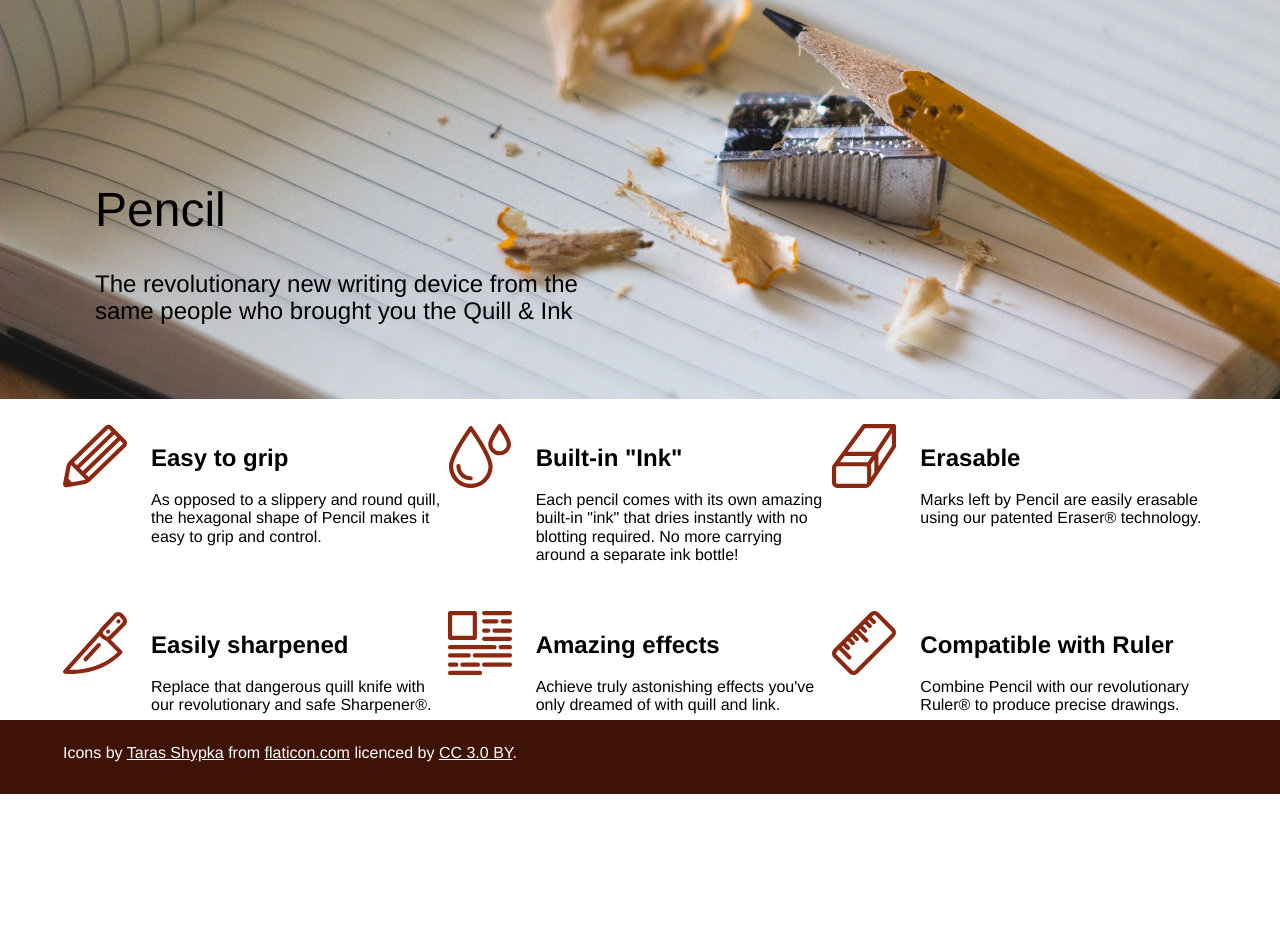
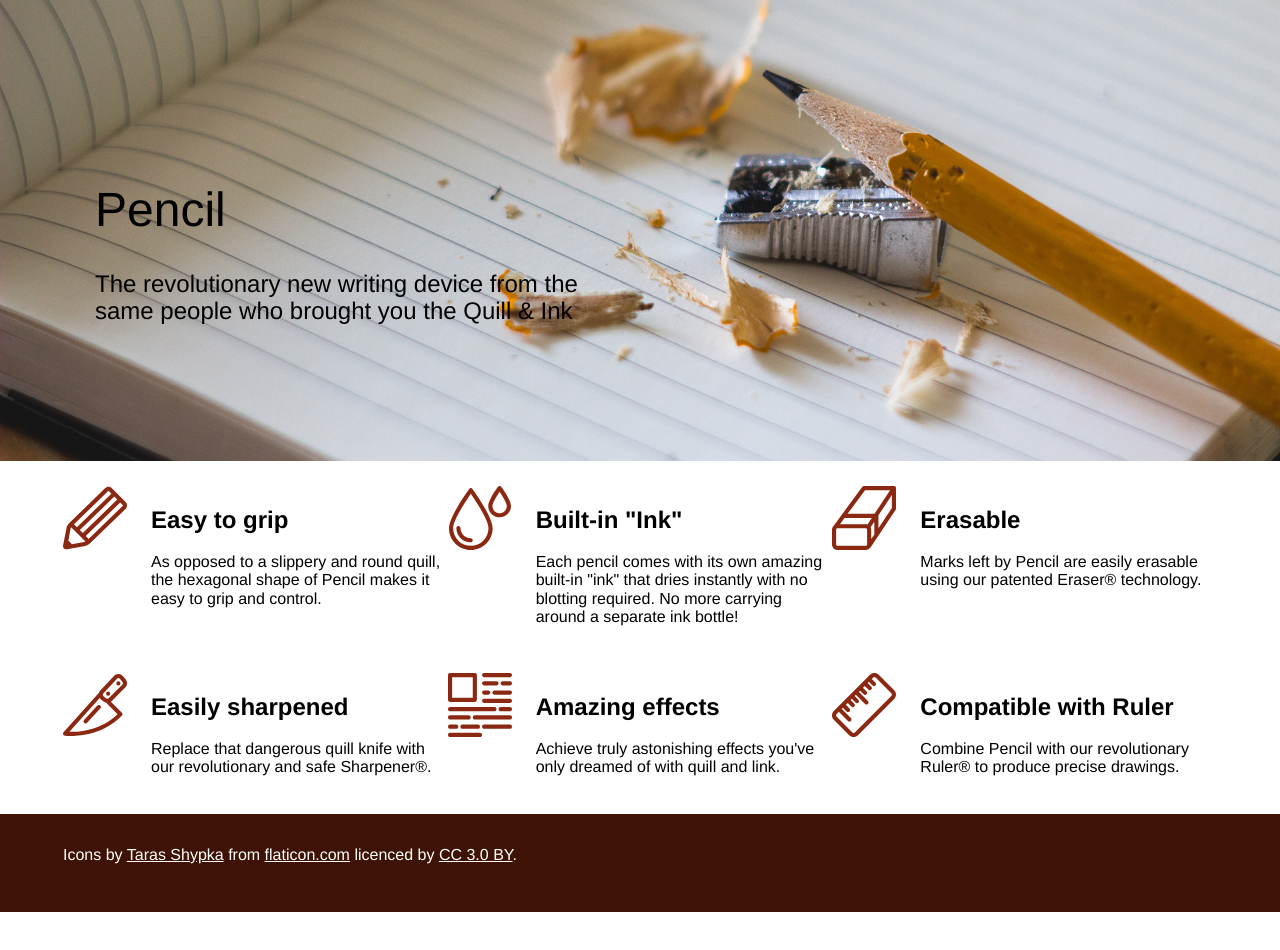
Before and after one commit to pearlmccrea/FinalThyme, a website: page pencil/index.html in a window 1280 px wide. Before the commit the page ends 874 px from the top, so only its background shows below. Drawn offline with nearby package versions, Linux system fonts and the light colour scheme.

Commit message:
Fixes minor formatting issues and moves pencil image so it is more visible

```diff
--- a/pencil/css/styles.css
+++ b/pencil/css/styles.css
@@ -8,6 +8,7 @@ html {
 * {
   box-sizing: border-box; /* include padding and border is size calcs */
 }
+
 /* selects all div class="container" elements  */
 .container {
   padding-left: 0.5em;
@@ -16,6 +17,20 @@ html {
   max-width: 1170px;
   margin-left: auto;
   margin-right: auto;
+  padding-bottom: 2rem;
+}
+
+/* formats header with image and font color  */
+header {
+  background-position: center;
+  background: linear-gradient(45deg, #3e1305, #8a2811);
+  background-size: cover;
+  background-origin: border-box;
+  background-position: auto;
+  justify-content: center;
+  margin: 0;
+  padding-top: 1px;
+  color: white;
 }
 
 /* removes bulleting from list */
@@ -26,27 +41,16 @@ ul {
   padding: 0;
 }
 
-/* formats header with image and font color  */
-header {
-  background-position: center;
-  background: linear-gradient(#3e1305, #8a2811);
-  background-size: cover;
-  background-origin: border-box;
-  background-position: auto;
-  justify-content: center;
-  margin: 0;
-  padding: 0;
-  color: white;
-}
-
 h1 {
   font-weight: 300;
   font-size: 3rem;
+  padding-bottom: 0;
 }
 
 .tagline {
   font-weight: 300;
-  max-width: 50%; /* will always compare to parent element */
+  max-width: 80%; /* will always compare to parent element */
+  padding-bottom: 30px;
 }
 
 /* rules that apply only to screens 768 pixels and wider */
@@ -56,11 +60,10 @@ h1 {
   }
   header {
     background-image: url(../images/angelina-litvin-32188-unsplash.jpg); /* use background image on larger screens */
-    background-repeat: no-repeat;
-    background-attachment: fixed;
     background-position: bottom right;
     background-size: cover;
     padding-top: 100px;
+    padding-bottom: 10px;
     color: black;
     font-size: 5rem; /* increase font size to 18 pixels on larger screens */
   }
@@ -163,8 +166,8 @@ li {
 footer {
   background-color: #3e1305;
   color: white;
-  padding-top: 0.5rem;
-  padding-bottom: 1rem;
+  padding-top: 1rem;
+  padding-bottom: -2rem;
   margin-top: -1rem;
   margin-bottom: 5rem;
 }
```
